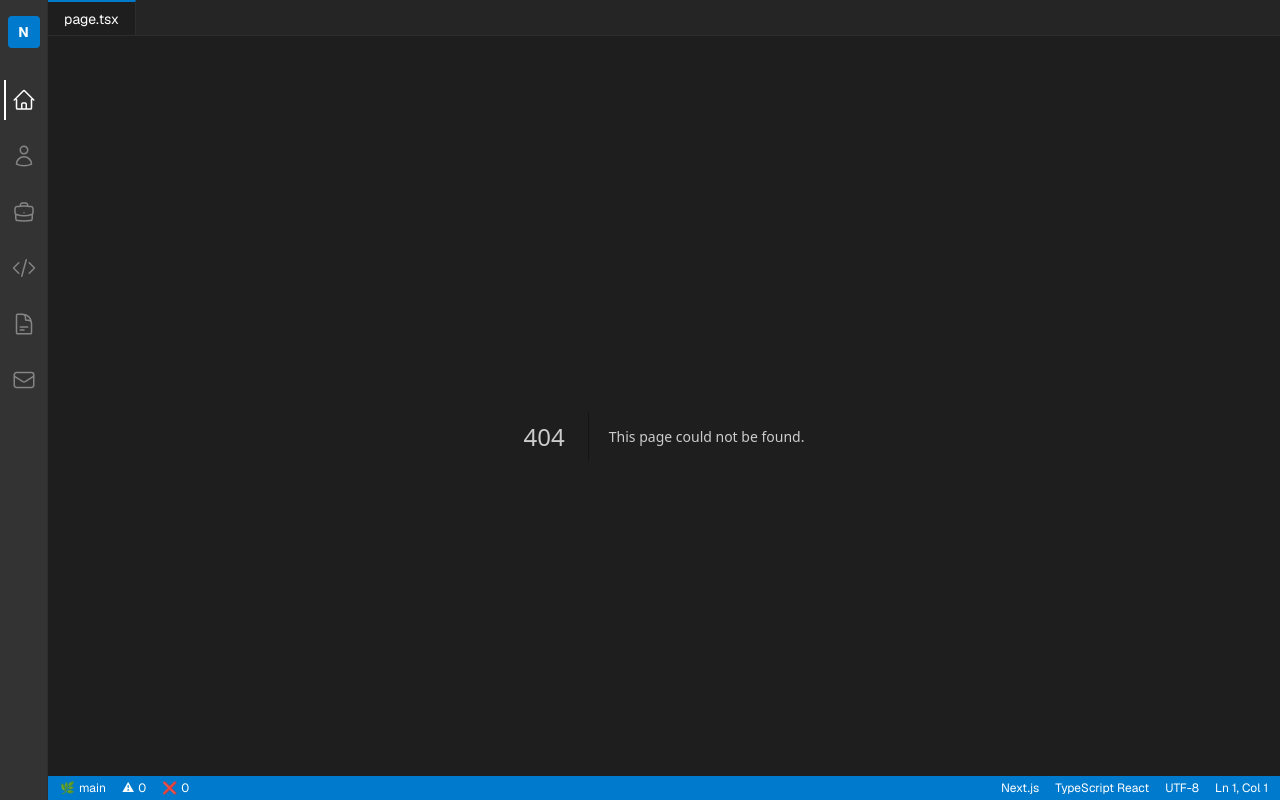
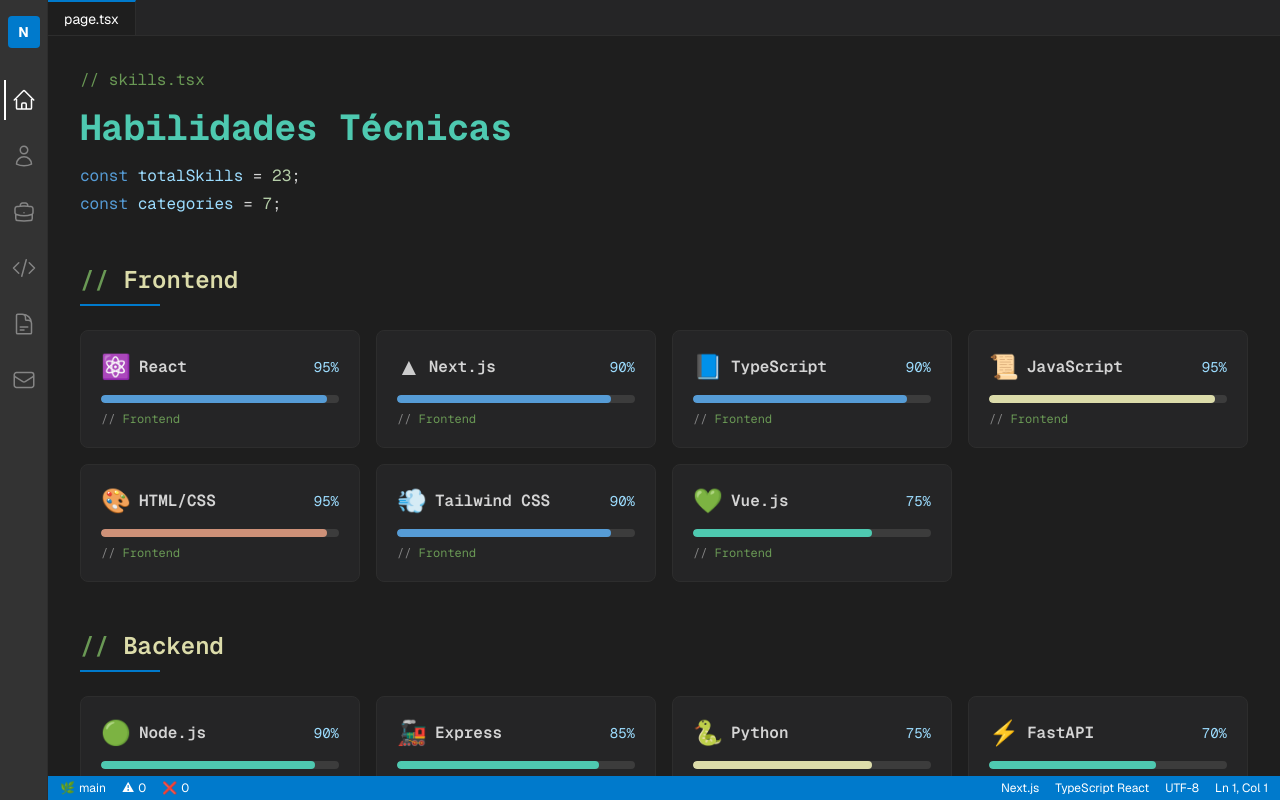
Before and after one commit to NGiudiDev/ngiudi-portfolio, a Next.js app: page /skills in a window 1280 px wide. Before the commit this address had no page. Built offline with nearby package versions, Linux system fonts and the light colour scheme.

Commit message:
create layout of skills page

```diff
--- /dev/null
+++ b/app/components/SkillCard.tsx
@@ -0,0 +1,55 @@
+interface SkillCardProps {
+  skill: {
+    name: string;
+    level: number; // 1-100
+    category: string;
+    icon?: string;
+    color: string;
+  };
+}
+
+export function SkillCard({ skill }: SkillCardProps) {
+  const getBarColor = (color: string) => {
+    const colors: { [key: string]: string } = {
+      blue: "bg-[#569cd6]",
+      green: "bg-[#4ec9b0]",
+      yellow: "bg-[#dcdcaa]",
+      orange: "bg-[#ce9178]",
+      purple: "bg-[#c586c0]",
+      red: "bg-[#f48771]",
+    };
+    return colors[color] || colors.blue;
+  };
+
+  return (
+    <div className="bg-[#252526] border border-[#2d2d2d] rounded-lg p-5 hover:border-[#007acc] transition-all duration-300 group">
+      <div className="flex items-center justify-between mb-3">
+        <div className="flex items-center gap-2">
+          {skill.icon && <span className="text-2xl">{skill.icon}</span>}
+          <h3 className="text-[#d4d4d4] font-semibold group-hover:text-[#4ec9b0] transition-colors">
+            {skill.name}
+          </h3>
+        </div>
+        <span className="text-[#9cdcfe] text-sm font-mono">
+          {skill.level}%
+        </span>
+      </div>
+
+      <div className="mb-2">
+        <div className="w-full bg-[#3c3c3c] rounded-full h-2 overflow-hidden">
+          <div
+            className={`h-full rounded-full transition-all duration-500 ${getBarColor(
+              skill.color
+            )}`}
+            style={{ width: `${skill.level}%` }}
+          />
+        </div>
+      </div>
+
+      <div className="text-[#6a9955] text-xs">
+        <span className="text-[#858585]">// </span>
+        {skill.category}
+      </div>
+    </div>
+  );
+}
--- /dev/null
+++ b/app/skills/page.tsx
@@ -0,0 +1,280 @@
+import { SkillCard } from "../components/SkillCard";
+
+const skills = [
+  // Frontend
+  {
+    name: "React",
+    level: 95,
+    category: "Frontend",
+    icon: "⚛️",
+    color: "blue",
+  },
+  {
+    name: "Next.js",
+    level: 90,
+    category: "Frontend",
+    icon: "▲",
+    color: "blue",
+  },
+  {
+    name: "TypeScript",
+    level: 90,
+    category: "Frontend",
+    icon: "📘",
+    color: "blue",
+  },
+  {
+    name: "JavaScript",
+    level: 95,
+    category: "Frontend",
+    icon: "📜",
+    color: "yellow",
+  },
+  {
+    name: "HTML/CSS",
+    level: 95,
+    category: "Frontend",
+    icon: "🎨",
+    color: "orange",
+  },
+  {
+    name: "Tailwind CSS",
+    level: 90,
+    category: "Frontend",
+    icon: "💨",
+    color: "blue",
+  },
+  {
+    name: "Vue.js",
+    level: 75,
+    category: "Frontend",
+    icon: "💚",
+    color: "green",
+  },
+
+  // Backend
+  {
+    name: "Node.js",
+    level: 90,
+    category: "Backend",
+    icon: "🟢",
+    color: "green",
+  },
+  {
+    name: "Express",
+    level: 85,
+    category: "Backend",
+    icon: "🚂",
+    color: "green",
+  },
+  {
+    name: "Python",
+    level: 75,
+    category: "Backend",
+    icon: "🐍",
+    color: "yellow",
+  },
+  {
+    name: "FastAPI",
+    level: 70,
+    category: "Backend",
+    icon: "⚡",
+    color: "green",
+  },
+
+  // Database
+  {
+    name: "PostgreSQL",
+    level: 85,
+    category: "Database",
+    icon: "🐘",
+    color: "blue",
+  },
+  {
+    name: "MongoDB",
+    level: 80,
+    category: "Database",
+    icon: "🍃",
+    color: "green",
+  },
+  {
+    name: "Redis",
+    level: 75,
+    category: "Database",
+    icon: "🔴",
+    color: "red",
+  },
+  {
+    name: "Prisma",
+    level: 85,
+    category: "Database",
+    icon: "⚪",
+    color: "blue",
+  },
+
+  // DevOps & Tools
+  {
+    name: "Git",
+    level: 90,
+    category: "DevOps",
+    icon: "📦",
+    color: "orange",
+  },
+  {
+    name: "Docker",
+    level: 80,
+    category: "DevOps",
+    icon: "🐳",
+    color: "blue",
+  },
+  {
+    name: "AWS",
+    level: 75,
+    category: "DevOps",
+    icon: "☁️",
+    color: "orange",
+  },
+  {
+    name: "CI/CD",
+    level: 80,
+    category: "DevOps",
+    icon: "🔄",
+    color: "green",
+  },
+
+  // Other
+  {
+    name: "GraphQL",
+    level: 75,
+    category: "API",
+    icon: "◉",
+    color: "purple",
+  },
+  {
+    name: "REST API",
+    level: 90,
+    category: "API",
+    icon: "🔌",
+    color: "green",
+  },
+  {
+    name: "Jest/Testing",
+    level: 80,
+    category: "Testing",
+    icon: "🧪",
+    color: "red",
+  },
+  {
+    name: "UI/UX Design",
+    level: 70,
+    category: "Design",
+    icon: "🎨",
+    color: "purple",
+  },
+];
+
+const categories = [
+  { name: "Frontend", color: "blue" },
+  { name: "Backend", color: "green" },
+  { name: "Database", color: "purple" },
+  { name: "DevOps", color: "orange" },
+  { name: "API", color: "yellow" },
+  { name: "Testing", color: "red" },
+  { name: "Design", color: "purple" },
+];
+
+export default function SkillsPage() {
+  return (
+    <div className="p-8 font-mono max-w-7xl mx-auto">
+      {/* Header */}
+      <div className="mb-12">
+        <div className="mb-4">
+          <span className="text-[#6a9955]">// skills.tsx</span>
+        </div>
+        <h1 className="text-4xl font-bold text-[#4ec9b0] mb-4">
+          Habilidades Técnicas
+        </h1>
+        <div className="space-y-1 text-[#d4d4d4]">
+          <p>
+            <span className="text-[#569cd6]">const</span>{" "}
+            <span className="text-[#9cdcfe]">totalSkills</span>{" "}
+            <span className="text-[#d4d4d4]">=</span>{" "}
+            <span className="text-[#b5cea8]">{skills.length}</span>
+            <span className="text-[#d4d4d4]">;</span>
+          </p>
+          <p>
+            <span className="text-[#569cd6]">const</span>{" "}
+            <span className="text-[#9cdcfe]">categories</span>{" "}
+            <span className="text-[#d4d4d4]">=</span>{" "}
+            <span className="text-[#b5cea8]">{categories.length}</span>
+            <span className="text-[#d4d4d4]">;</span>
+          </p>
+        </div>
+      </div>
+
+      {/* Skills by Category */}
+      {categories.map((category) => {
+        const categorySkills = skills.filter(
+          (skill) => skill.category === category.name
+        );
+
+        if (categorySkills.length === 0) return null;
+
+        return (
+          <section key={category.name} className="mb-12">
+            <div className="mb-6">
+              <h2 className="text-2xl font-semibold text-[#dcdcaa] mb-2">
+                <span className="text-[#6a9955]">// </span>
+                {category.name}
+              </h2>
+              <div className="h-0.5 w-20 bg-[#007acc]" />
+            </div>
+
+            <div className="grid grid-cols-1 md:grid-cols-2 lg:grid-cols-3 xl:grid-cols-4 gap-4">
+              {categorySkills.map((skill) => (
+                <SkillCard key={skill.name} skill={skill} />
+              ))}
+            </div>
+          </section>
+        );
+      })}
+
+      {/* Stats Section */}
+      <div className="mt-16 pt-8 border-t border-[#2d2d2d]">
+        <div className="grid grid-cols-1 md:grid-cols-3 gap-6">
+          <div className="bg-[#252526] border border-[#2d2d2d] rounded-lg p-6">
+            <div className="text-[#569cd6] text-sm mb-2">
+              <span className="text-[#6a9955]">// </span>Años de experiencia
+            </div>
+            <div className="text-4xl font-bold text-[#4ec9b0]">5+</div>
+          </div>
+
+          <div className="bg-[#252526] border border-[#2d2d2d] rounded-lg p-6">
+            <div className="text-[#569cd6] text-sm mb-2">
+              <span className="text-[#6a9955]">// </span>Tecnologías dominadas
+            </div>
+            <div className="text-4xl font-bold text-[#4ec9b0]">
+              {skills.filter((s) => s.level >= 80).length}
+            </div>
+          </div>
+
+          <div className="bg-[#252526] border border-[#2d2d2d] rounded-lg p-6">
+            <div className="text-[#569cd6] text-sm mb-2">
+              <span className="text-[#6a9955]">// </span>Aprendizaje continuo
+            </div>
+            <div className="text-4xl font-bold text-[#4ec9b0]">100%</div>
+          </div>
+        </div>
+      </div>
+
+      {/* Footer */}
+      <div className="mt-12">
+        <p className="text-[#6a9955] text-sm">
+          <span className="text-[#569cd6]">export default</span>{" "}
+          <span className="text-[#9cdcfe]">SkillsPage</span>
+          <span className="text-[#d4d4d4]">;</span>
+        </p>
+      </div>
+    </div>
+  );
+}
```
